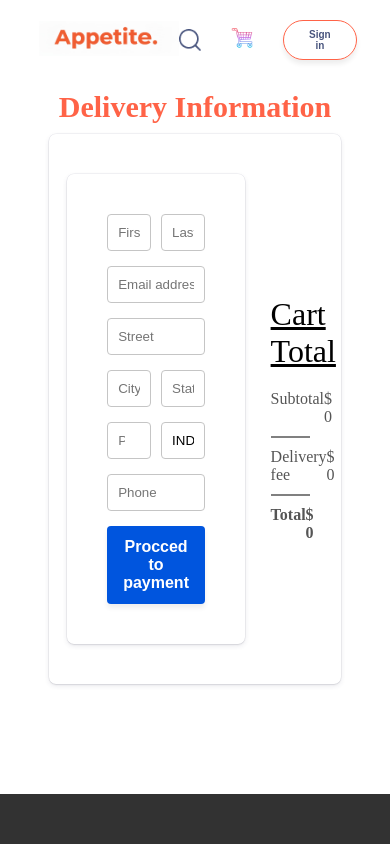
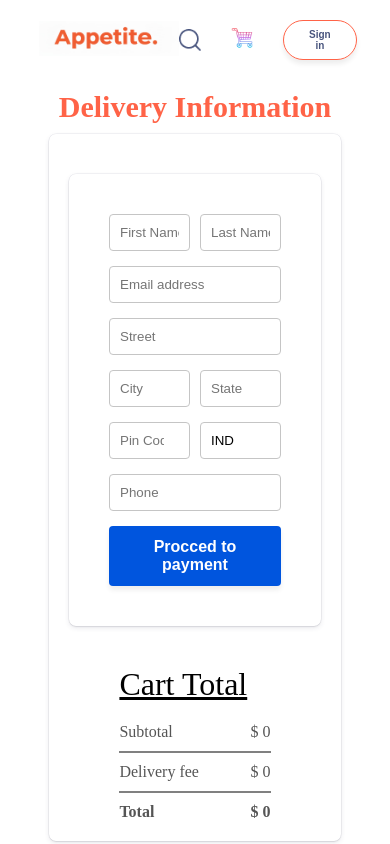
Before and after one commit to bishal1877/Appetite, a React (Vite) app: page /order in a window 390 px wide. Shown: the top 844 px of the page. Built offline with nearby package versions, Linux system fonts and the light colour scheme; no server answers.

Commit message:
made the order page responsive

```diff
--- a/src/pages/PlaceOrder/PlaceOrder.css
+++ b/src/pages/PlaceOrder/PlaceOrder.css
@@ -1,12 +1,22 @@
 .order
 {
-    display: flex;
-    align-items: start;
-    gap: 12vw;
+width: auto;
     margin-top: 20px;
 margin-bottom: 20px;
 }
+.ordercontainer
+{
+       display: flex;
+          justify-content: center;
+          align-items: center;
+          gap: 5%;
+          width: 100%;
+          border-radius: 7px;
+          box-shadow:
+            0px 0px 0px 0.5px rgba(50, 50, 93, 0.1), 0px 2px 5px 0px rgba(50, 50, 93, 0.1), 0px 1px 1.5px 0px rgba(0, 0, 0, 0.07);
+          padding: 20px;
 
+}
 .order-left
 {
     width: 100%;
@@ -36,6 +46,7 @@ margin-bottom: 20px;
 {
     display: flex;
     gap: 10px;
+    width: 100%;
 }
 
 .order-right
@@ -73,6 +84,11 @@ margin-top: 30px;
     {
         width: 100%;
     }
+.ordercontainer
+{
+    display: flex;
+    flex-direction: column;
+}
 }
 
 button
--- a/src/pages/PlaceOrder/PlaceOrder.jsx
+++ b/src/pages/PlaceOrder/PlaceOrder.jsx
@@ -32,6 +32,7 @@ console.log(newurl)
         display: "flex",
         justifyContent: "center",
         alignItems: "center",
+        width:"100%",
         borderRadius: "5px",
         flexDirection: "column",
         padding: "10px",
@@ -40,17 +41,7 @@ console.log(newurl)
     >
       <p className="title">Delivery Information</p>
       <div
-        style={{
-          display: "flex",
-          justifyContent: "center",
-          alignItems: "center",
-          gap: "5%",
-          width: "100%",
-          borderRadius: "7px",
-          boxShadow:
-            "0px 0px 0px 0.5px rgba(50, 50, 93, 0.1), 0px 2px 5px 0px rgba(50, 50, 93, 0.1), 0px 1px 1.5px 0px rgba(0, 0, 0, 0.07)",
-          padding: "20px",
-        }}
+        className="ordercontainer"
       >
         <form
           className="order"
```
